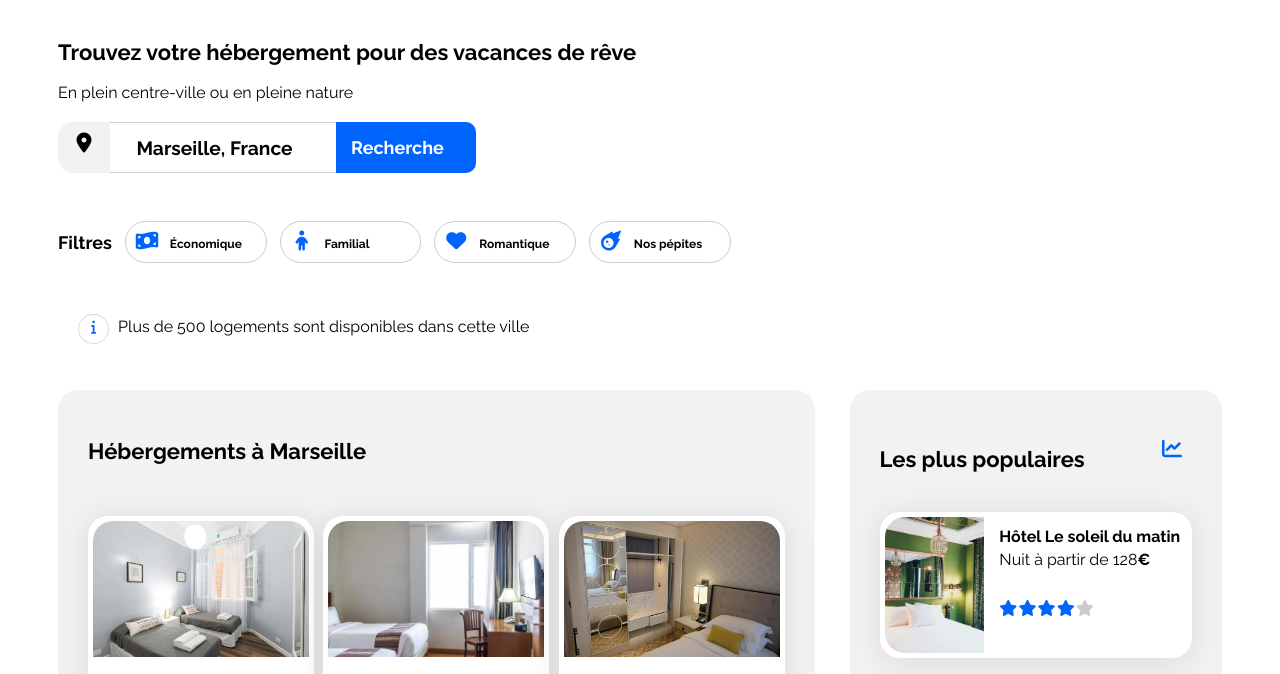
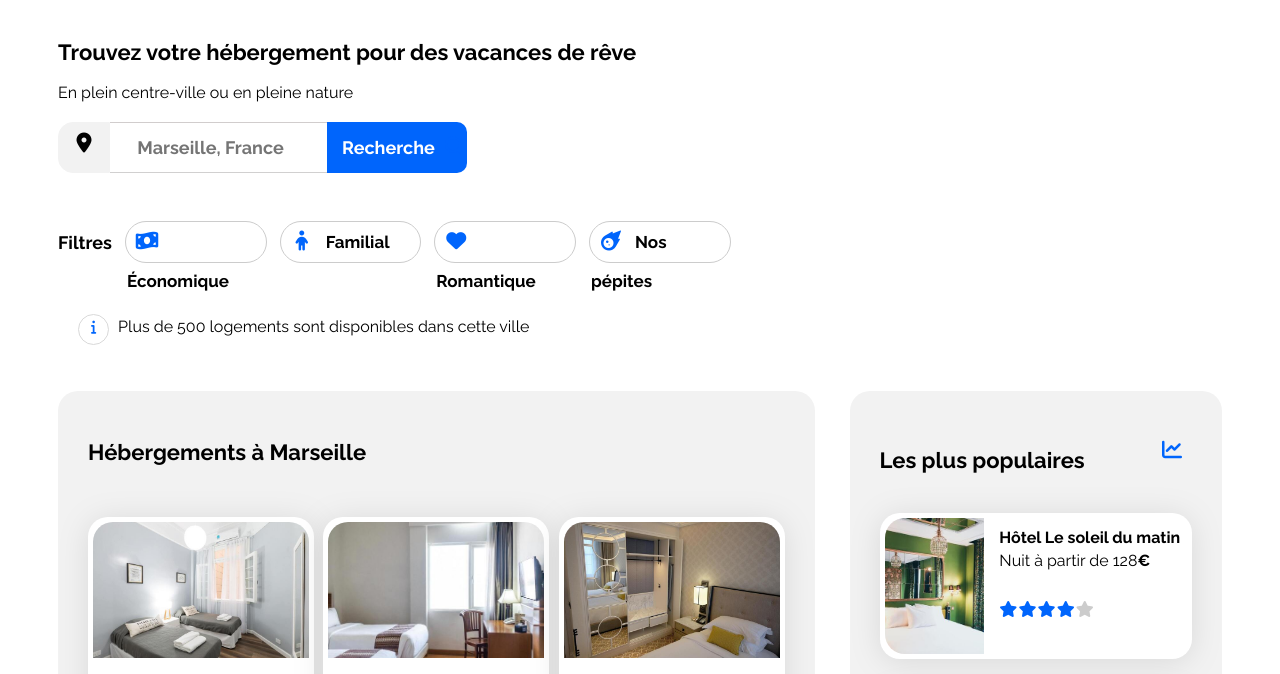
Before and after one commit to michaelmario/booki, a plain HTML site: page index.html in a window 1280 px wide. Shown: the part 79-753 px from the top of the page. Drawn offline with Linux system fonts and the light colour scheme.

Commit message:
review font size for different section of the page

```diff
--- a/css/style.css
+++ b/css/style.css
@@ -10,10 +10,6 @@
 }
 p{
     font-size:16px;
-}
-
-form{
-    font-size:18px;
 }
 h2{
     font-size:17px;
@@ -94,7 +90,7 @@ nav >ul >li a:hover{
     border-bottom: 1px solid #d1d0d0;
     text-align: center;
     color:#000;
-    font-size:1.2rem;
+    font-size:18px;
 }
 .btn_recherche {
     display:flex;
@@ -141,7 +137,7 @@ nav >ul >li a:hover{
 .liBtn >p{
 margin-top:3px;
 padding:1px;
-font-size: 12px;
+font-size:17px;
 font-weight: bold;
 }
 .liBtn >p > i{
@@ -170,12 +166,13 @@ i{
 .fa-info{
     border:1px solid #d9d9d9;
     width:19px;
-    height:18px;
+    height:19px;
     padding:5px;
     margin-right:5px;
 }
 .information p{
     font-size:16px;
+    font-weight: 400;
 }
 .information p > i{
     font-size:14px;
--- a/index.html
+++ b/index.html
@@ -42,7 +42,7 @@
                         <input
                             type="search"
                             class="search"
-                            value="Marseille, France"
+                            placeholder="Marseille, France"
                             aria-label="Champ_Recherche">
                         <button type="button" class="btn_recherche"
                             aria-label="button de recherche">
```
